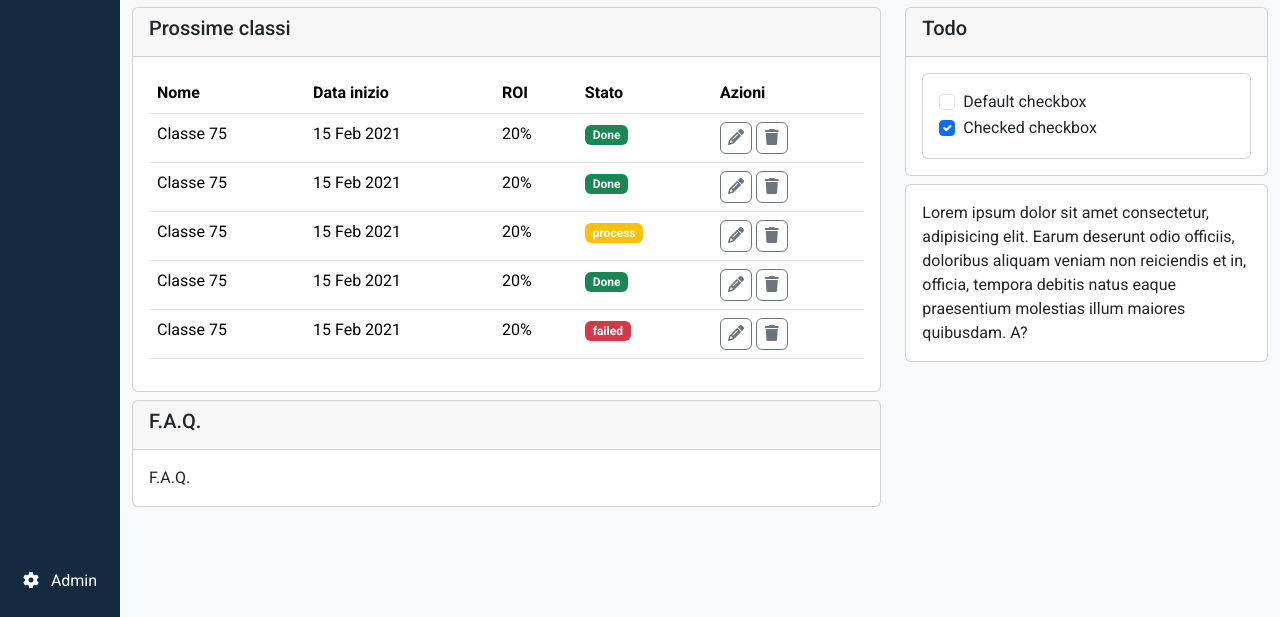
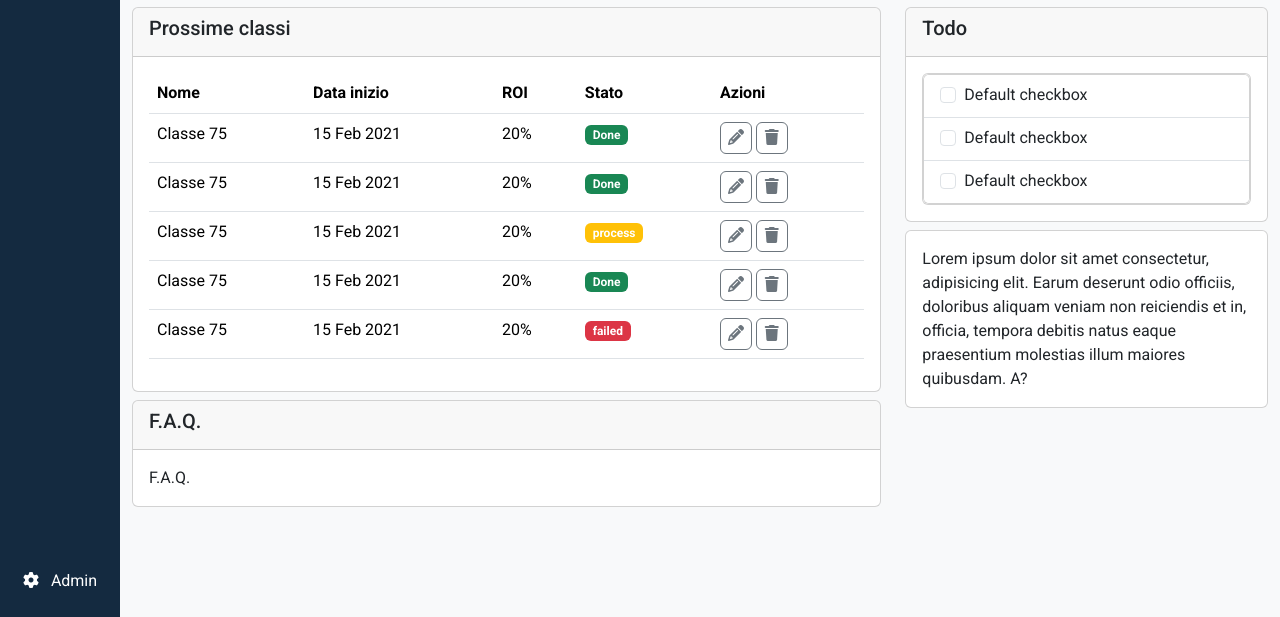
Before and after one commit to federicaarosio/html-css-bootstrap-dashboard, a plain HTML site: page index.html in a window 1280 px wide. Shown: the part 183-800 px from the top of the page. Drawn offline with nearby package versions, Linux system fonts and the light colour scheme.

Commit message:
added checkbox

```diff
--- a/index.html
+++ b/index.html
@@ -221,20 +221,36 @@
                   <h2 class="fs-5">Todo</h2>
                 </div>
                 <div class="card m-3">
-                  <div class="card-body">
+                  <!-- <div class="card-body"> -->
+                    <div class="card">
+                      <ul class="list-group list-group-flush">
+                        <li class="list-group-item">
                           <div class="form-check">
                             <input class="form-check-input" type="checkbox" value="" id="flexCheckDefault">
                             <label class="form-check-label" for="flexCheckDefault">
                               Default checkbox
                             </label>
                           </div>
+                        </li>
+                        <li class="list-group-item">
                           <div class="form-check">
-                      <input class="form-check-input" type="checkbox" value="" id="flexCheckChecked" checked>
-                      <label class="form-check-label" for="flexCheckChecked">
-                        Checked checkbox
+                            <input class="form-check-input" type="checkbox" value="" id="flexCheckDefault">
+                            <label class="form-check-label" for="flexCheckDefault">
+                              Default checkbox
                             </label>
                           </div>
+                        </li>
+                        <li class="list-group-item">
+                          <div class="form-check">
+                            <input class="form-check-input" type="checkbox" value="" id="flexCheckDefault">
+                            <label class="form-check-label" for="flexCheckDefault">
+                              Default checkbox
+                            </label>
                           </div>
+                        </li>
+                      </ul>
+                    </div>
+                  <!-- </div> -->
                 </div>
               </div>
 
```
Lines whose indentation alone changed are shown as unchanged.
